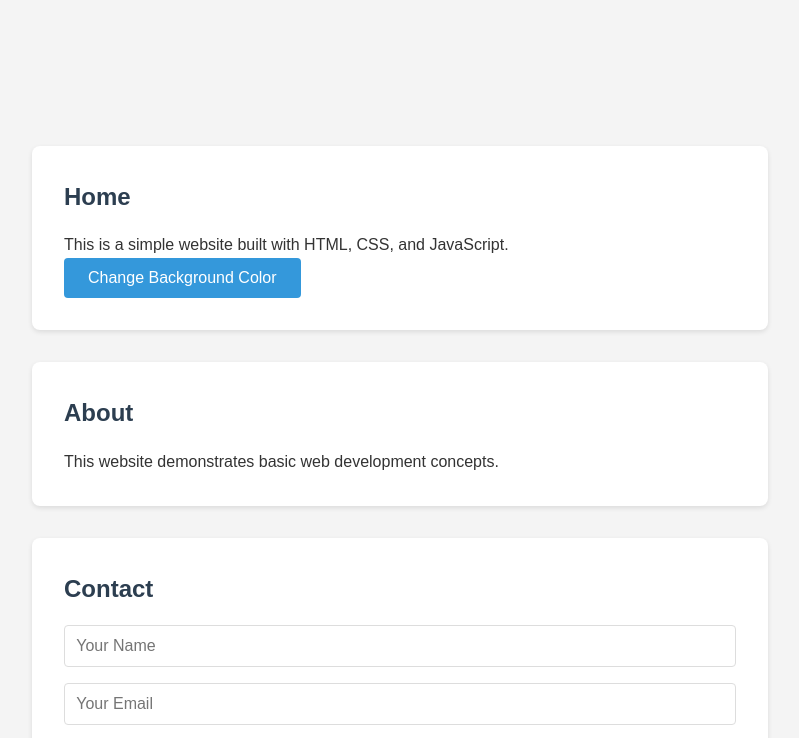
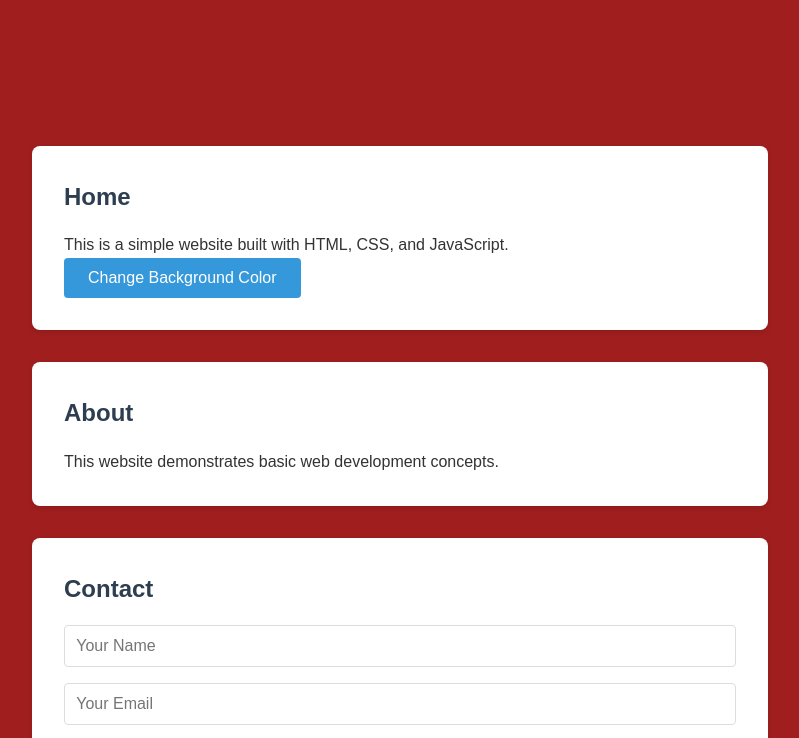
Before and after one commit to Aman-ahmad1143/GitPractice, a plain HTML site: page index.html in a window 1280 px wide. Shown: the part 91-829 px from the top of the page, without its empty margins (240-1039 px from the left). Drawn offline with Linux system fonts and the light colour scheme.

Commit message:
bg color changed

```diff
--- a/styles.css
+++ b/styles.css
@@ -8,7 +8,7 @@ body {
     font-family: Arial, sans-serif;
     line-height: 1.6;
     color: #333;
-    background-color: #f4f4f4;
+    background-color: #a01e1e;
 }
 
 
```
